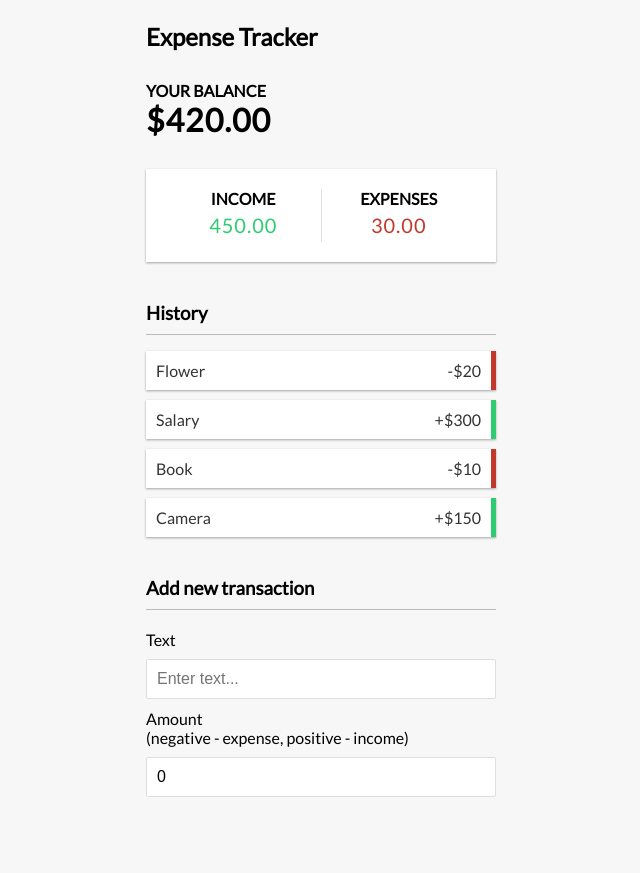
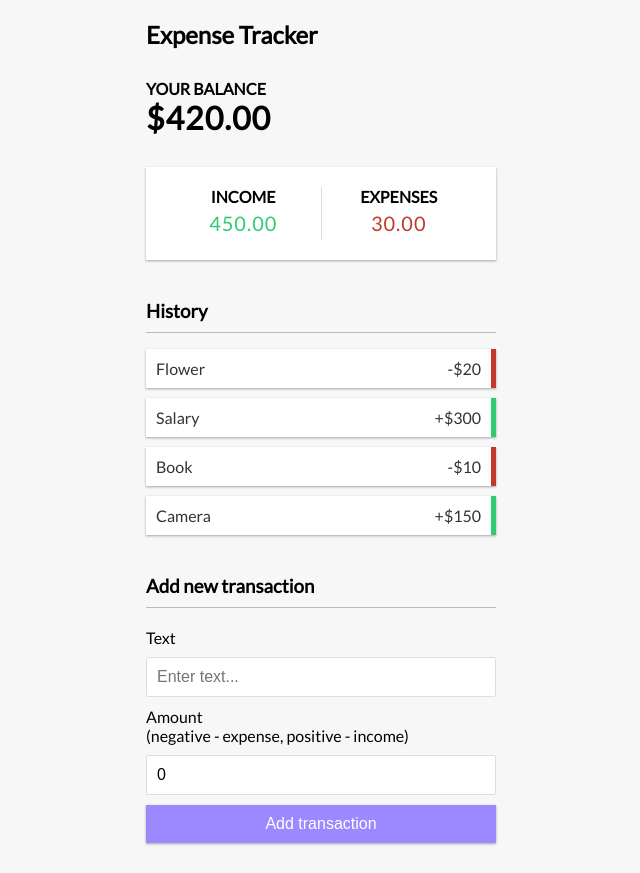
Before and after one commit to bangarusaivivek/expense-tracker, a React (Create React App) app: page / in a window 1280 px wide. Shown: the whole page, without its empty margins (319-959 px from the left). Before the commit the page ends 800 px from the top, so only its background shows below. Built offline with nearby package versions, Linux system fonts and the light colour scheme.

Commit message:
minor changes

```diff
--- a/src/Components/AddTransaction.js
+++ b/src/Components/AddTransaction.js
@@ -1,12 +1,29 @@
-import React,{ useState } from 'react'
+import React,{ useState, useContext } from 'react'
+import { GlobalContext } from '../contexts/GlobalState';
+import uuid from 'uuid/dist/v1';
 
 function AddTransaction() {
     const [text,setText] = useState('');
     const [amount,setAmount] = useState(0);
+    const {addTransaction} = useContext(GlobalContext);
+
+    const onSubmit = e => {
+        e.preventDefault();
+        const newTransaction = {
+            id : uuid() ,
+            text,
+            amount:+amount,
+        }
+
+        addTransaction(newTransaction);
+        setText('');
+        setAmount(0);
+    }
+
     return (
         <>
             <h3>Add new transaction</h3>
-            <form>
+            <form onSubmit={onSubmit}>
                 <div className="form-control">
                     <label htmlFor='text'>Text</label>
                     <input type="text"
@@ -24,6 +41,7 @@ function AddTransaction() {
                             onChange = {(e) => setAmount(e.target.value)}
                             placeholder="Enter amount..." />
                 </div>
+                <button className="btn">Add transaction</button>
             </form>
         </>
     )
```
